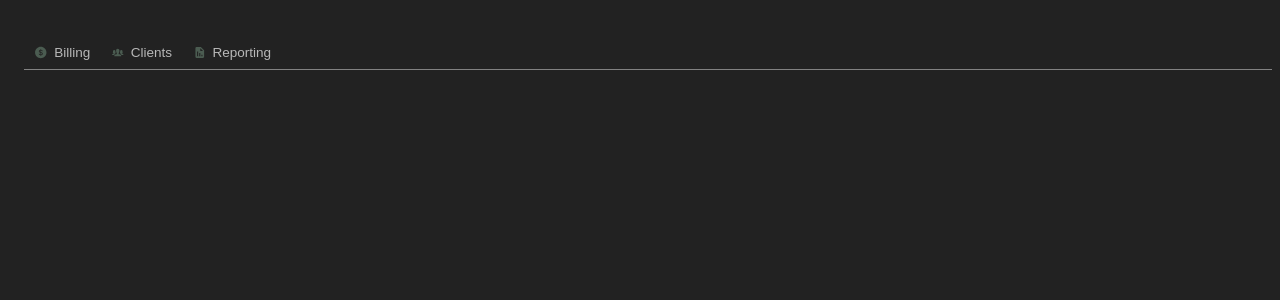
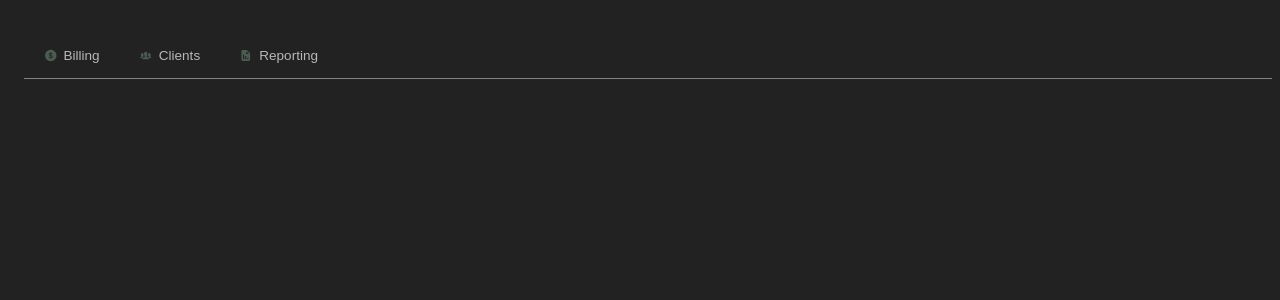
Before and after one commit to Darleanow/InvoiceManager, a Next.js app in the folder frontend/: page / in a window 1280 px wide. Shown: the top 300 px of the page. Built offline with nearby package versions, Linux system fonts and the light colour scheme.

Commit message:
style(Navbar): Add new style to navbar & line with padding

```diff
--- a/frontend/app/Assets/components/Navbar/styles.module.css
+++ b/frontend/app/Assets/components/Navbar/styles.module.css
@@ -21,22 +21,26 @@
 
 .nav_button {
     background-color: transparent;
-    border: none;
+
     color: white;
     display: flex;
     align-items: center;
     cursor: pointer;
     transition: color 0.3s ease, background-color 0.3s ease, border-radius 0.3s ease;
     border-radius: 10px;
+    border: 0.102vh solid transparent;
+    padding-right: 1.124vw;
+    padding-left: 1.124vw;
+    padding-top: 0.407vh;
+    padding-bottom: 0.713vh;
 }
 
 .nav_button:hover {
-    color: #292929;
-    background-color: #575757;
-    border-radius: 10px;
+    background-color: #292929;
+    border-radius: 100vh;
+    border: 0.102vh solid #575757;
+
 }
-
-
 
 .icon {
     width: 1.058vw;
@@ -67,7 +71,7 @@
 
 .line {
     width: 100vw;
-    height: 0.102vh;
+    height: 0.051vh;
     background-color: #828282;
     margin-top: 1.018vh;
 
```
